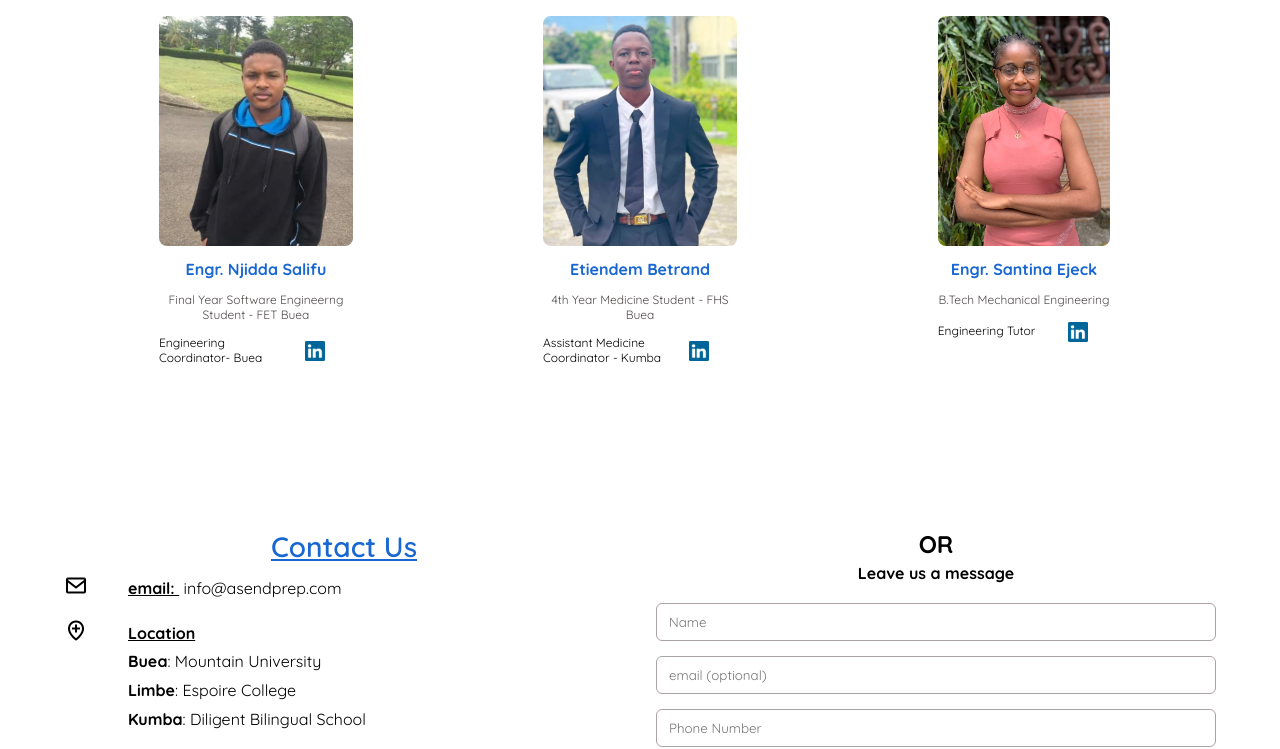
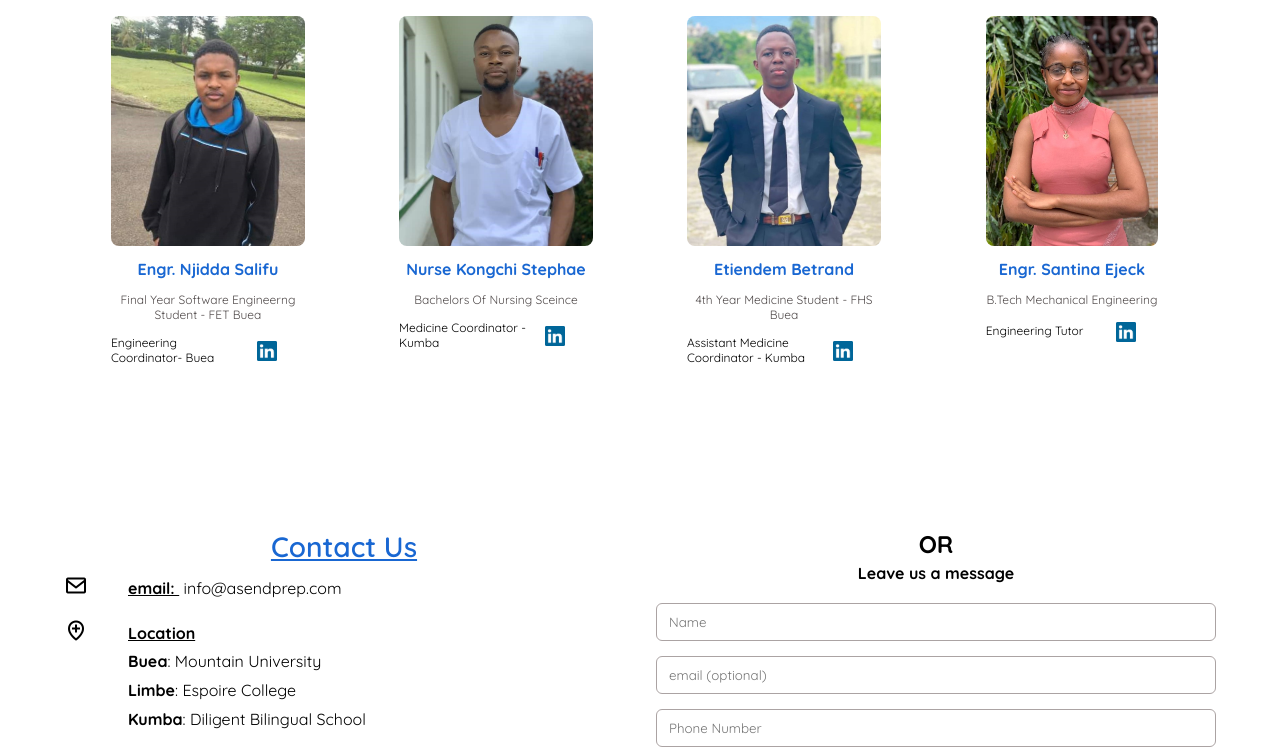
Before and after one commit to JIM440/ASEND-Website, a React (Create React App) app: page /about in a window 1280 px wide. Shown: the part 2552-3301 px from the top of the page. Built offline with nearby package versions, Linux system fonts and the light colour scheme.

Commit message:
more changes

```diff
--- a/src/pages/about/components/AboutTeam.jsx
+++ b/src/pages/about/components/AboutTeam.jsx
@@ -9,6 +9,7 @@ import usman from '../../../assets/img/team/usman.jpg';
 import lois from '../../../assets/img/team/Lois.jpg';
 // team images
 import salif from '../../../assets/img/team/salif.jpg';
+import stephan from '../../../assets/img/team/steph.jpg';
 import etien from '../../../assets/img/team/etien.jpg';
 import santina from '../../../assets/img/team/santina.jpg';
 import jim from '../../../assets/img/team/jim.jpg';
@@ -85,6 +86,14 @@ const AboutTeam = () => {
       IgUrl: 'instagram.com',
     },
     {
+      image: stephan,
+      name: 'Nurse Kongchi Stephae',
+      level: 'Bachelors Of Nursing Sceince',
+      position: 'Medicine Coordinator - Kumba',
+      LinkedInUrl: 'linkedin.com',
+      IgUrl: 'instagram.com',
+    },
+    {
       image: etien,
       name: 'Etiendem Betrand',
       level: '4th Year Medicine Student - FHS Buea',
```
Also changed, not shown: src/assets/img/team/steph.jpg (added).
